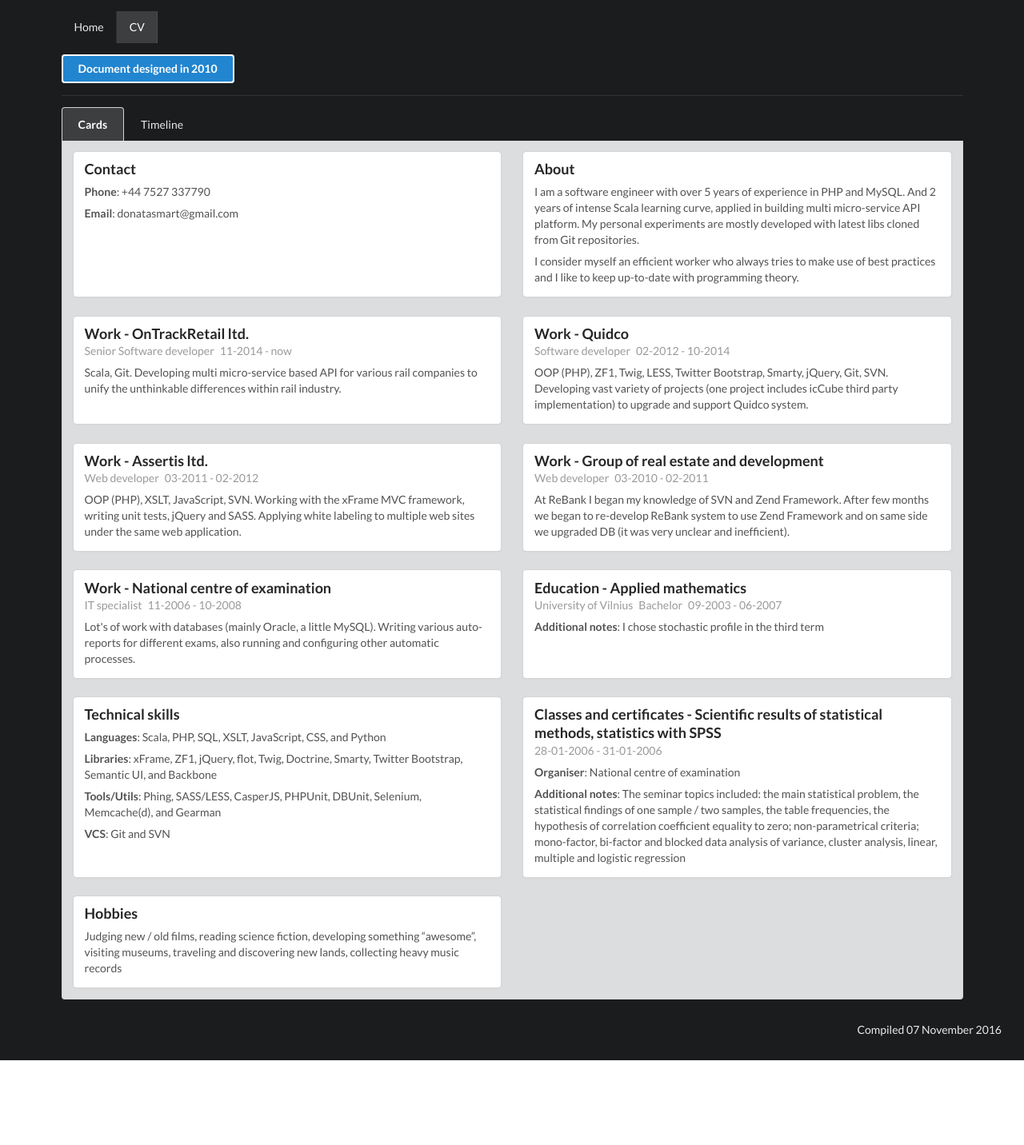
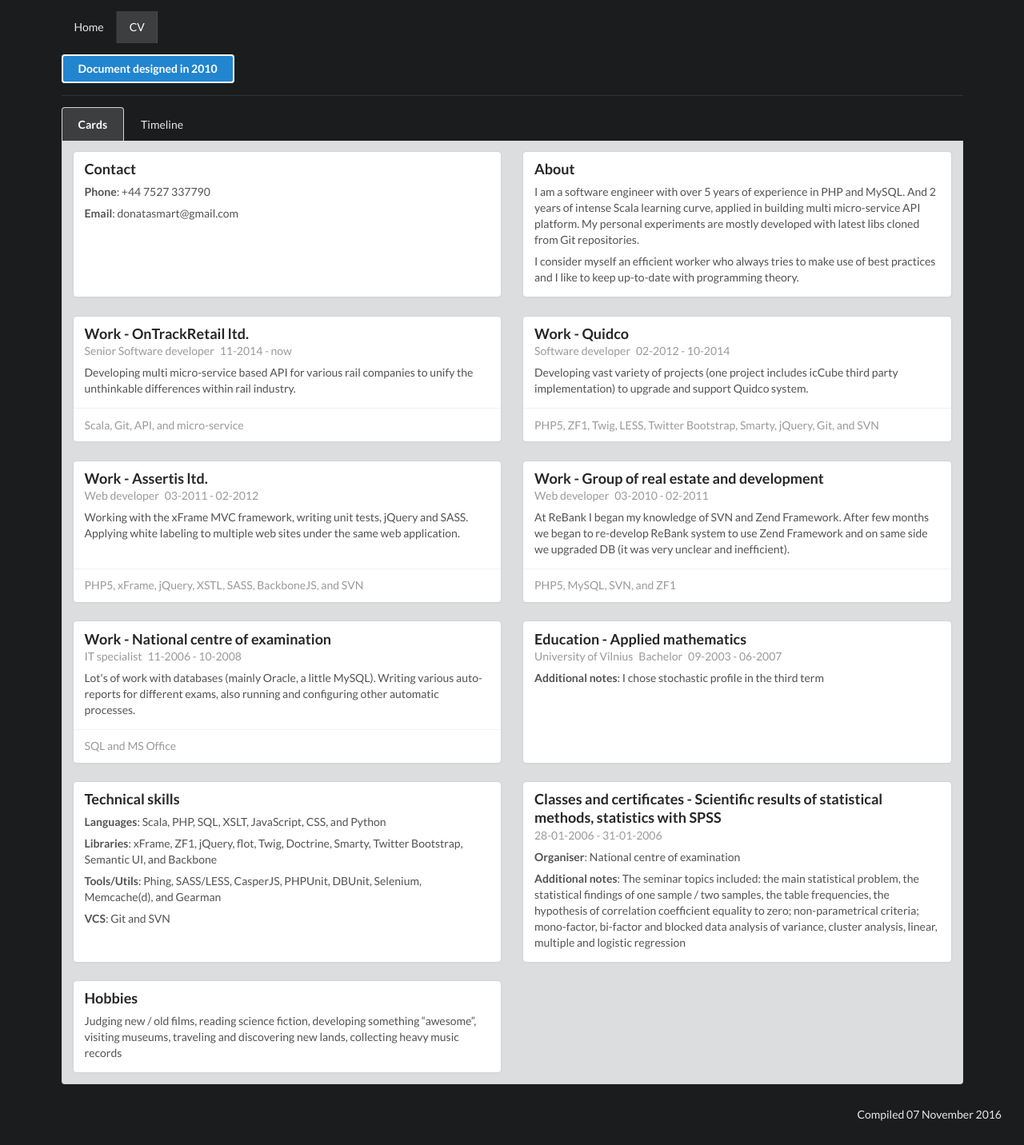
Before and after one commit to doncem/doncem.github.io, a Jekyll site: the page built from cv.md, in a window 1280 px wide. Shown: the whole page at 80% size. Built offline with Jekyll 4.4.1, drawn with Linux system fonts in a browser that asks for light colours; nearby versions of some CDN libraries; before the commit the page ends 1326 px from its top, so only the background shows below that.

Commit message:
adding tags to cv work box

```diff
--- a/_data/cv.yml
+++ b/_data/cv.yml
@@ -14,27 +14,58 @@ work:
     position: Senior Software developer
     start: 11-2014
     end: now
-    description: Scala, Git. Developing multi micro-service based API for various rail companies to unify the unthinkable differences within rail industry.
+    description: Developing multi micro-service based API for various rail companies to unify the unthinkable differences within rail industry.
+    tags:
+      - Scala
+      - Git
+      - API
+      - micro-service
   - place: Quidco
     position: Software developer
     start: 02-2012
     end: 10-2014
-    description: OOP (PHP), ZF1, Twig, LESS, Twitter Bootstrap, Smarty, jQuery, Git, SVN. Developing vast variety of projects (one project includes icCube third party implementation) to upgrade and support Quidco system.
+    description: Developing vast variety of projects (one project includes icCube third party implementation) to upgrade and support Quidco system.
+    tags:
+      - PHP5
+      - ZF1
+      - Twig
+      - LESS
+      - Twitter Bootstrap
+      - Smarty
+      - jQuery
+      - Git
+      - SVN
   - place: Assertis ltd.
     position: Web developer
     start: 03-2011
     end: 02-2012
-    description: OOP (PHP), XSLT, JavaScript, SVN. Working with the xFrame MVC framework, writing unit tests, jQuery and SASS. Applying white labeling to multiple web sites under the same web application.
+    description: Working with the xFrame MVC framework, writing unit tests, jQuery and SASS. Applying white labeling to multiple web sites under the same web application.
+    tags:
+      - PHP5
+      - xFrame
+      - jQuery
+      - XSTL
+      - SASS
+      - BackboneJS
+      - SVN
   - place: Group of real estate and development
     position: Web developer
     start: 03-2010
     end: 02-2011
     description: At ReBank I began my knowledge of SVN and Zend Framework. After few months we began to re-develop ReBank system to use Zend Framework and on same side we upgraded DB (it was very unclear and inefficient).
+    tags:
+      - PHP5
+      - MySQL
+      - SVN
+      - ZF1
   - place: National centre of examination
     position: IT specialist
     start: 11-2006
     end: 10-2008
     description: Lot's of work with databases (mainly Oracle, a little MySQL). Writing various auto-reports for different exams, also running and configuring other automatic processes.
+    tags:
+      - SQL
+      - MS Office
 education:
   - name: Applied mathematics
     school: University of Vilnius
--- a/_layouts/cv.html
+++ b/_layouts/cv.html
@@ -52,6 +52,9 @@
               <div class="description">
                 <p>{{ work.description }}</p>
               </div>
+            </div>
+            <div class="extra content">
+              {{ work.tags | array_to_sentence_string }}
             </div>
           </div>
           {% endfor %}
```
